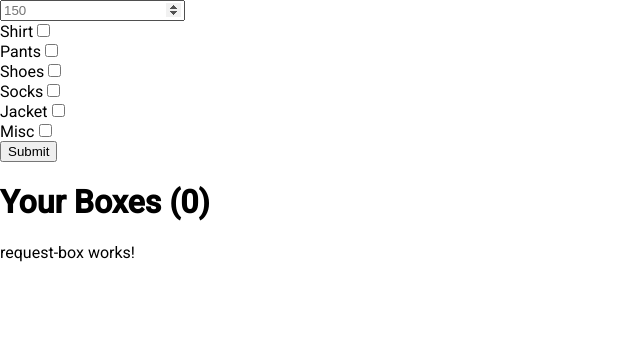
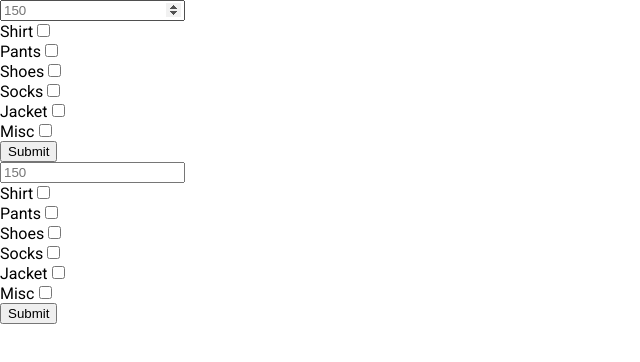
Before and after one commit to Michch333/ProjectDropShop, an Angular app in the folder VirtualShopper/: page /request in a window 1280 px wide. Shown: the top 362 px of the page, without its empty margins (0-640 px from the left). Built offline with nearby package versions, Linux system fonts and the light colour scheme.

Commit message:
test -> request

```diff
--- a/VirtualShopper/src/app/app.component.html
+++ b/VirtualShopper/src/app/app.component.html
@@ -1,2 +1,2 @@
-<app-test [boxes] = "dummyDataBoxes"></app-test>
+<app-request-box [boxes] = "dummyDataBoxes"></app-request-box>
 <router-outlet></router-outlet>
--- a/VirtualShopper/src/app/request-box/request-box.component.html
+++ b/VirtualShopper/src/app/request-box/request-box.component.html
@@ -1 +1,34 @@
-<p>request-box works!</p>
+<div *ngIf="filteredSubmitted != true">
+    <form #criteria="ngForm" (ngSubmit)="getFilteredBoxesByCriteria(criteria.value)">
+        <input type="number" name="priceRange" label="Please Enter your price range" placeholder="150" value="150" ngModel />
+        <br>
+        <label>Shirt</label>
+        <input type="checkbox" name="shirt" value="true" ngModel>
+        <br>
+        <label>Pants</label>
+        <input type="checkbox" name="pants" value="true" ngModel>
+        <br>
+        <label>Shoes</label>
+        <input type="checkbox" name="shoes" value="true" ngModel>
+        <br>
+        <label>Socks</label>
+        <input type="checkbox" name="socks" value="true" ngModel>
+        <br>
+        <label>Jacket</label>
+        <input type="checkbox" name="jacket" value="true" ngModel>
+        <br>
+        <label>Misc</label>
+        <input type="checkbox" name="misc" value="true" ngModel>
+        <br>
+        <button type="submit">
+        Submit
+        </button>
+    </form>
+</div>
+<div *ngIf="filteredSubmitted == true">
+    <h1>Thank you for your submission!</h1>
+    <h3>We will notify you when a shopper has hand-picked your box!</h3>
+    <button (cick)="returnHome()"></button>
+</div>
+
+<!-- <app-filtered-results></app-filtered-results> -->
--- a/VirtualShopper/src/app/request-box/request-box.component.ts
+++ b/VirtualShopper/src/app/request-box/request-box.component.ts
@@ -1,4 +1,7 @@
-import { Component, OnInit } from '@angular/core';
+import { Component, Input, OnInit } from '@angular/core';
+import { Box } from '../models/box-model';
+import { ClothingType } from '../models/clothing-type-model';
+import { translateCheckBoxes, filterBoxes } from '../util/filter-by-criteria'
 
 @Component({
   selector: 'app-request-box',
@@ -6,10 +9,119 @@ import { Component, OnInit } from '@angular/core';
   styleUrls: ['./request-box.component.css']
 })
 export class RequestBoxComponent implements OnInit {
+  @Input() boxes;
+  filteredSubmitted: boolean;
+  filteredBoxes: Box[] = [];
 
-  constructor() { }
+  constructor() {
+
+  }
 
   ngOnInit(): void {
+
+  }
+  getFilteredBoxesByCriteria(result) {
+    this.filteredSubmitted = true;
+    let requiredItems: ClothingType[] = this.translateCheckBoxes(result);
+    console.log(result);
+    this.filterBoxes(result.priceRange, requiredItems);
   }
 
-}
+
+  filterBoxes(price?: number, requiredClothing?: ClothingType[]) {
+
+    console.log(requiredClothing, price);
+
+    let checkForShirt = false;
+    let checkForPants = false;
+    let checkForShoes = false;
+    let checkForSocks = false;
+    let checkForJacket = false;
+    let checkForMisc = false;
+    console.log('Temp should be empty:');
+    console.log(this.filteredBoxes);
+
+    requiredClothing.forEach(n => {
+      if (n == ClothingType.Shirt) {
+        checkForShirt = true;
+      };
+      if (n == ClothingType.Pants) {
+        checkForPants = true;
+      };
+      if (n == ClothingType.Socks) {
+        checkForSocks = true;
+      };
+      if (n == ClothingType.Shoes) {
+        checkForShoes = true;
+      };
+      if (n == ClothingType.Jacket) {
+        checkForJacket = true;
+      };
+      if (n == ClothingType.Misc) {
+        checkForMisc = true;
+      }
+    });
+    this.filteredBoxes = this.boxes;
+    console.log('Temp should be all boxes');
+    console.log(this.filteredBoxes);
+
+    this.boxes.forEach(z => {
+      if (checkForShirt) {
+        this.filteredBoxes = this.filteredBoxes.filter(obj => obj.hasShirt == true);
+      };
+      if (checkForPants) {
+        this.filteredBoxes = this.filteredBoxes.filter(obj => obj.hasPants == true)
+      };
+      if (checkForShoes) {
+        this.filteredBoxes = this.filteredBoxes.filter(obj => obj.hasShoes == true)
+      };
+      if (checkForSocks) {
+        this.filteredBoxes = this.filteredBoxes.filter(obj => obj.hasSocks == true);
+      };
+      if (checkForJacket) {
+        this.filteredBoxes = this.filteredBoxes.filter(obj => obj.hasJacket == true)
+      };
+      if (checkForMisc) {
+        this.filteredBoxes = this.filteredBoxes.filter(obj => obj.hasMisc == true)
+      };
+    });
+    console.log('Temp should be filtered down to only those that include the required items');
+    console.log(this.filteredBoxes);
+
+    this.filteredBoxes = this.filteredBoxes.filter(obj => obj.totalPrice <= price);
+    console.log('Price should now be below target price');
+    console.log(this.filteredBoxes);
+
+    this.filteredBoxes = this.filteredBoxes.sort((a, b) => b.totalPrice - a.totalPrice);
+    return this.filteredBoxes;
+    }
+
+  translateCheckBoxes(result) {
+      let tempArr: ClothingType[] = [];
+
+      if(result.shirt) {
+        tempArr.push(ClothingType.Shirt)
+      }
+      if(result.pants) {
+        tempArr.push(ClothingType.Pants)
+      }
+      if(result.shoes) {
+        tempArr.push(ClothingType.Shoes)
+      }
+      if(result.socks) {
+        tempArr.push(ClothingType.Socks)
+      }
+      if(result.jacket) {
+        tempArr.push(ClothingType.Jacket)
+      }
+      if(result.misc) {
+        tempArr.push(ClothingType.Misc)
+      }
+      return tempArr;
+  }
+
+  returnHome(){
+    alert("Home works")
+  }
+
+  }
```
